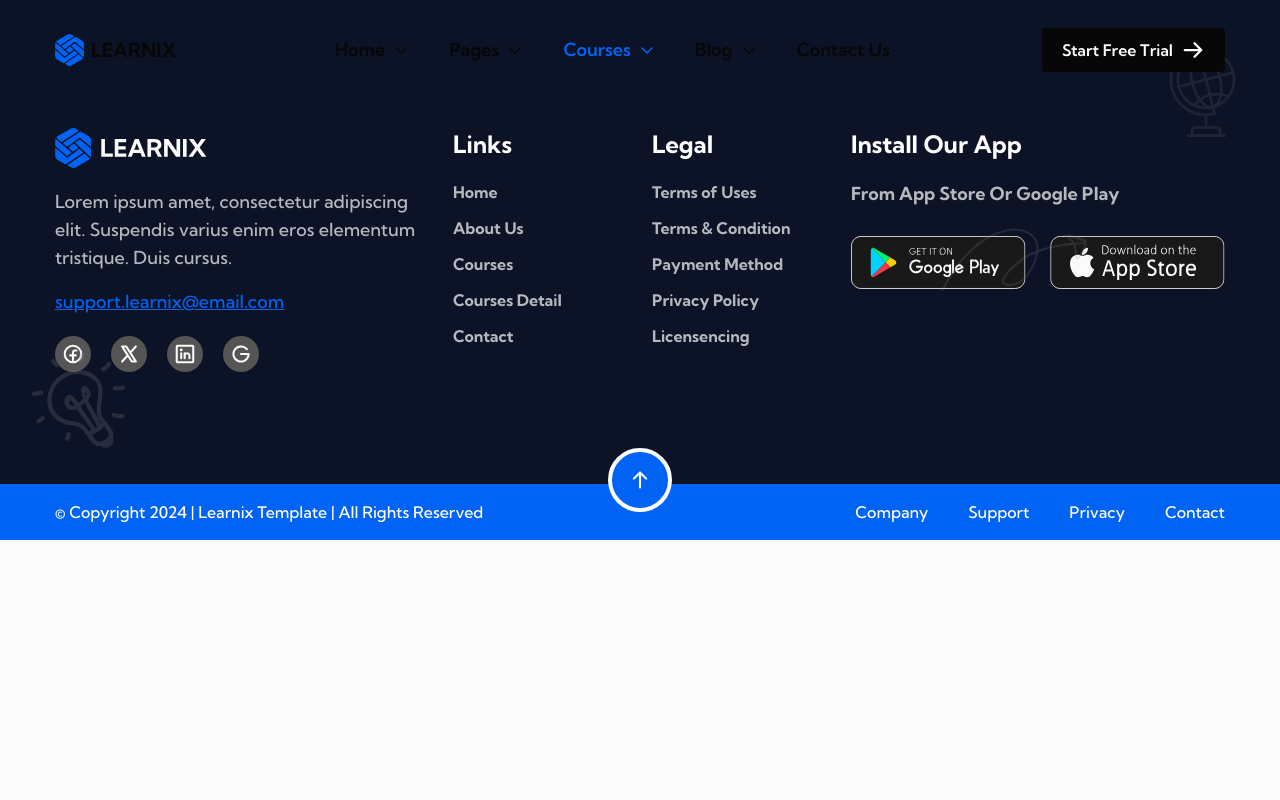
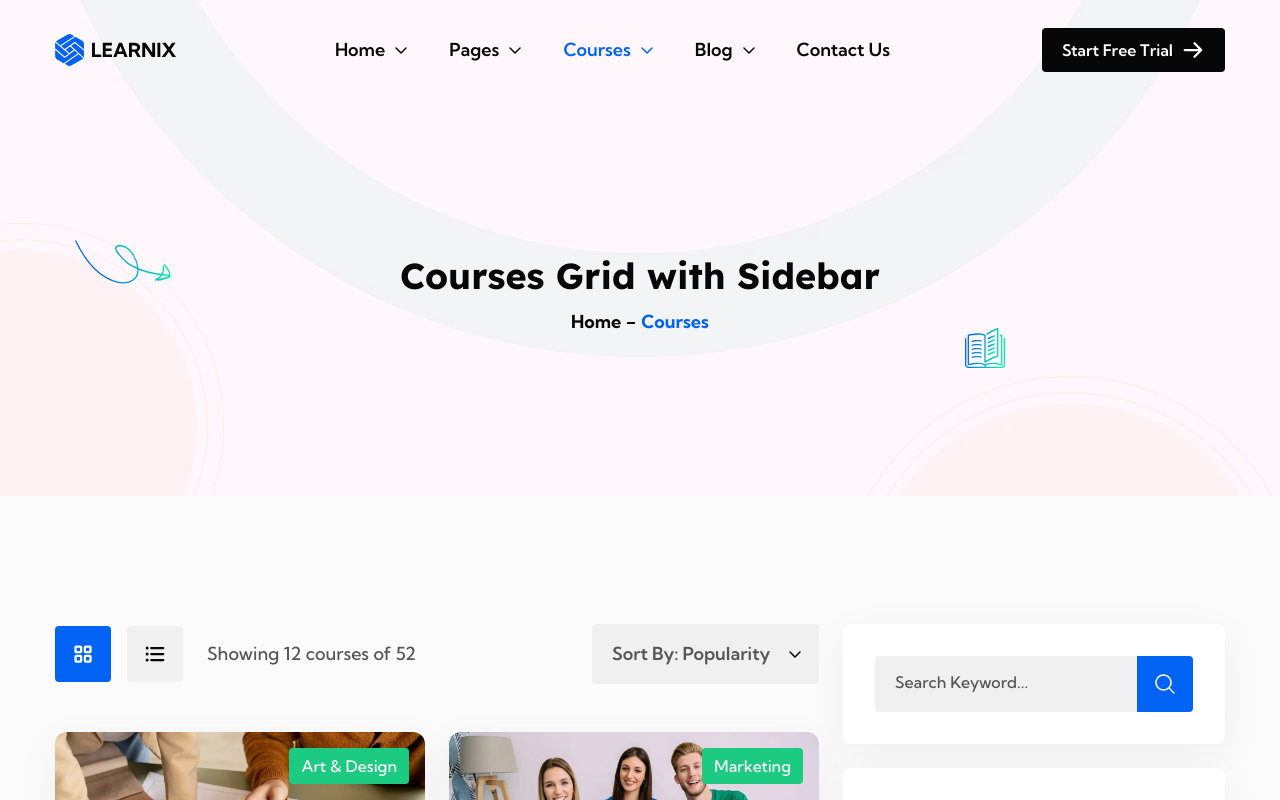
Before and after one commit to Mshahzaib123/lernix, a React (Vite) app: page /courses-with-sidebar in a window 1280 px wide. Shown: the top 800 px of the page. Built offline with nearby package versions, Linux system fonts and the light colour scheme.

Commit message:
Course With Sidebar Page Added

```diff
--- a/src/App.jsx
+++ b/src/App.jsx
@@ -17,6 +17,7 @@ import TeamDetails from './pages/team-details';
 import CoursesList from './pages/courses-list';
 import CourseDetails from './pages/course-details';
 import CoursesGrid from './pages/courses-grid';
+import CoursesWithSidebar from './pages/courses-with-sidebar';
 
 function App() {
   const location = useLocation();
@@ -57,6 +58,7 @@ function App() {
             <Route path='/courses-detail/' element={<CourseDetails />} />
             <Route path='/courses-detail/:id' element={<CourseDetails />} />
             <Route path='/courses-grid-view' element={<CoursesGrid />} />
+            <Route path='/courses-with-sidebar' element={<CoursesWithSidebar />} />
           </Routes>
           {footer}
         </>
--- /dev/null
+++ b/src/pages/courses-with-sidebar.jsx
@@ -0,0 +1,13 @@
+import HeroSec4 from '../components/heroSec/heroSec4'
+import CoursesSec5 from '../components/coursesSec/coursesSec5'
+
+const CoursesWithSidebar = () => {
+    return (
+        <>
+            <HeroSec4 heading="Courses Grid with Sidebar" subHeading="Courses" />
+            <CoursesSec5 />
+        </>
+    )
+}
+
+export default CoursesWithSidebar
```
